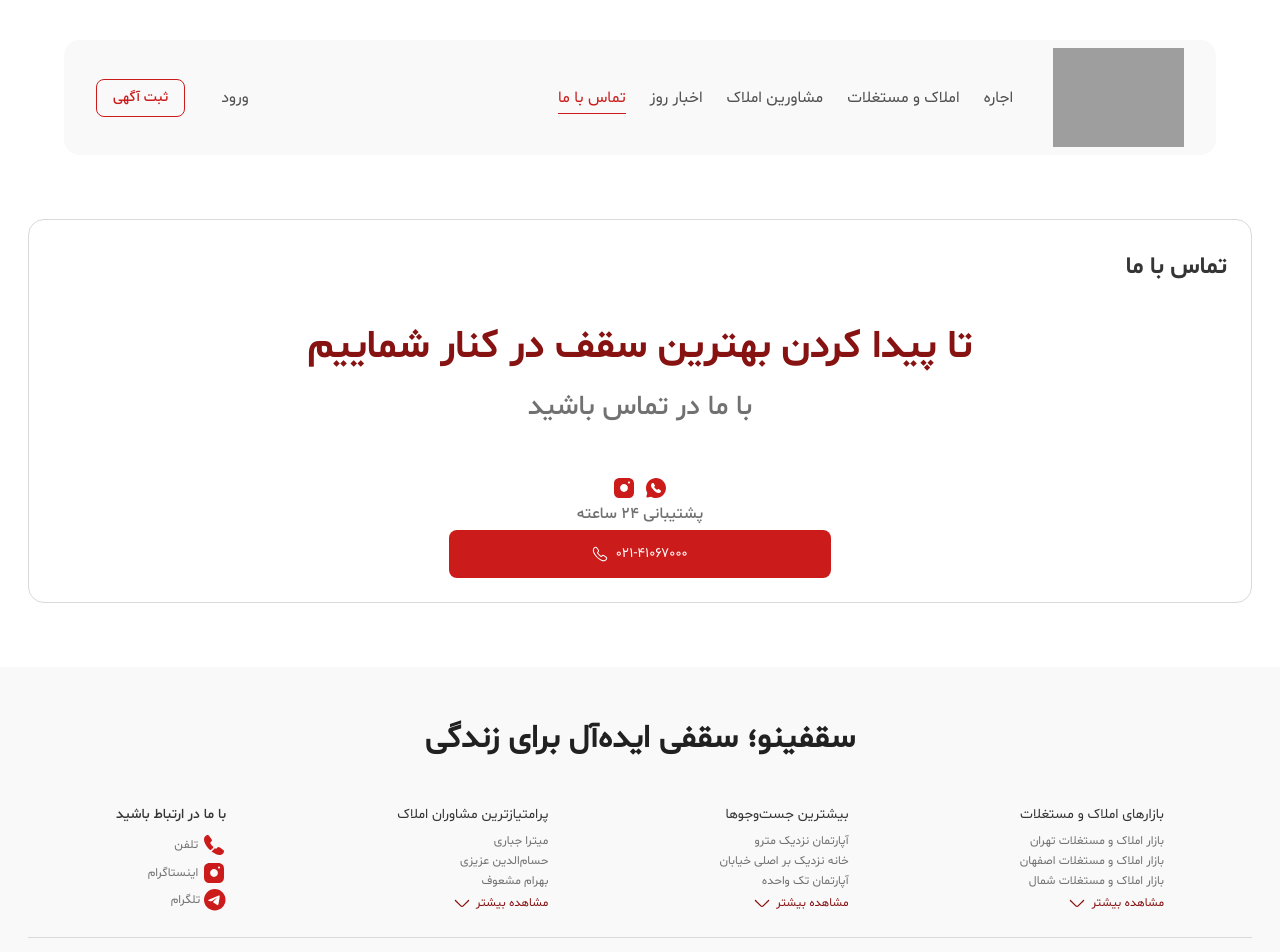
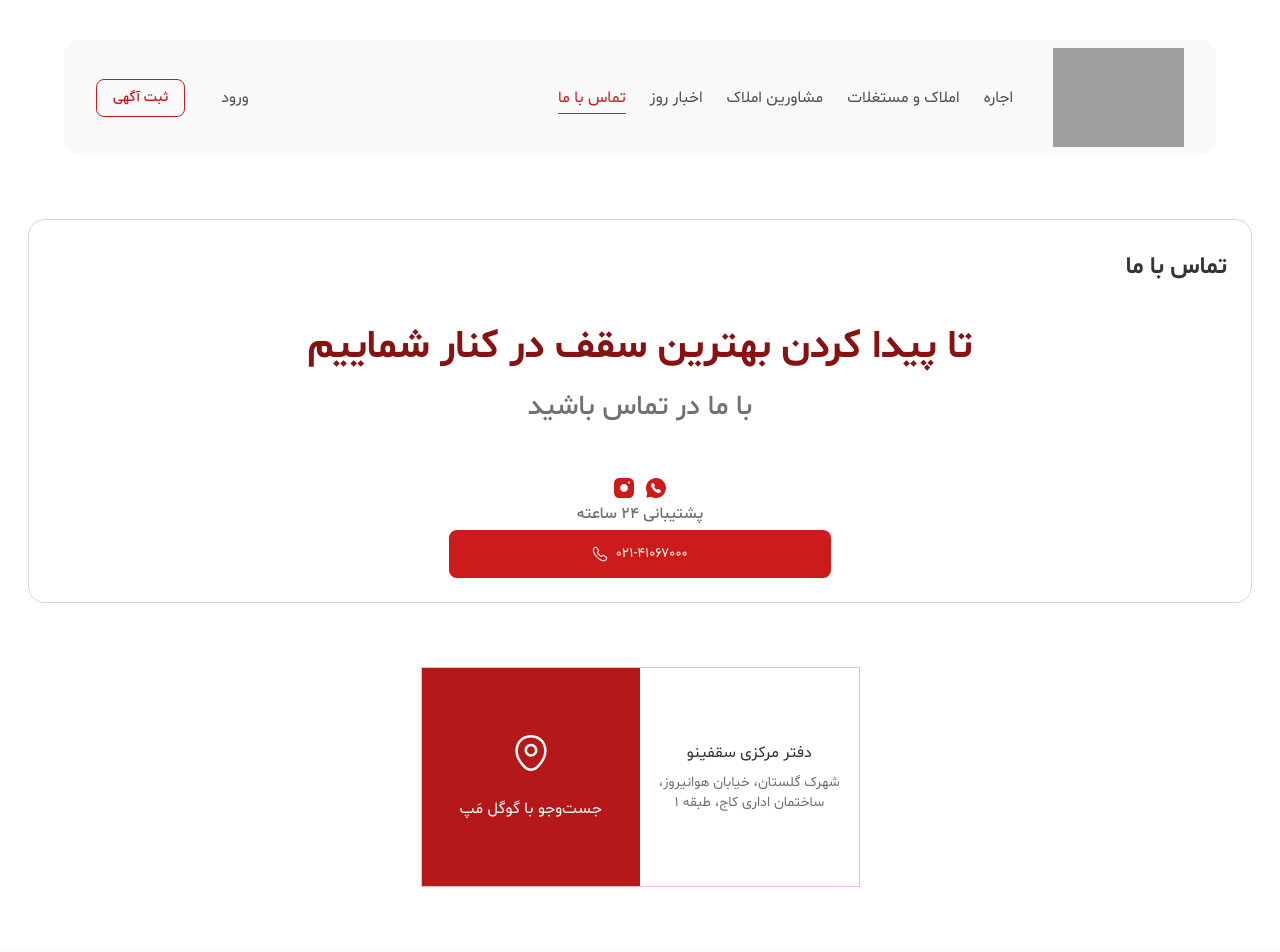
Before and after one commit to soheil-jalili/Saghfinoo, a Next.js app: page /contact in a window 1280 px wide. Shown: the top 952 px of the page. Built offline with nearby package versions, Linux system fonts and the light colour scheme; grey boxes are pictures that could not be loaded.

Commit message:
[ADD] BoxContact component for contact page

```diff
--- a/app/contact/page.tsx
+++ b/app/contact/page.tsx
@@ -1,11 +1,15 @@
+import BoxContact from "@/components/templates/Contact/BoxContact/BoxContact";
 import MainContact from "@/components/templates/Contact/MainContact";
 import React from "react";
 
 const ContactPage: React.FC = () => {
   return (
-    <section className="xl:container rounded-2xl pt-8 pb-6 border border-gray-5 my-16 mx-4 md:mx-10.5 lg:mx-[65px] ml:mx-0">
-      <MainContact />
-    </section>
+    <>
+      <div className="xl:container rounded-2xl pt-8 pb-6 border border-gray-5 my-16 mx-4 md:mx-10.5 lg:mx-[65px] ml:mx-0">
+        <MainContact />
+      </div>
+      <BoxContact />
+    </>
   );
 };
 
--- a/app/globals.css
+++ b/app/globals.css
@@ -32,6 +32,9 @@
   --color-service-black: #0c0c0c;
   --color-info-input: #2f80ed;
   --color-info-input-back: #d7eafc;
+  --color-primary-tint-4: #F6BBBB;
+
+  --color-primary-shade-1: #B41818;
 
   --font-regular-shabnam: Shabnam;
   --font-bold-shabnam: Shabnam-Bold;
--- /dev/null
+++ b/components/templates/Contact/BoxContact/BoxContact.tsx
@@ -0,0 +1,39 @@
+import Link from "next/link";
+import React from "react";
+
+const BoxContact: React.FC = () => {
+  return (
+    <div className="border border-primary-tint-4 flex items-stretch sm:w-[439px] sm:h-55 mx-auto my-15.5">
+      <div className="flex items-center gap-2 flex-col flex-1 text-center justify-center">
+        <p className="text-gray-11 text-xs sm:text-base">دفتر مرکزی سقفینو</p>
+        <p className="text-gray-9 text-[10px] sm:text-sm">
+          شهرک گلستان، خیابان هوانیروز، ساختمان اداری کاج، طبقه ۱
+        </p>
+      </div>
+
+      <div className="bg-primary-shade-1 flex items-center  justify-center flex-col flex-1">
+        <svg
+          viewBox="0 0 40 40"
+          fill="none"
+          xmlns="http://www.w3.org/2000/svg"
+          className="w-8 h-8 sm:w-10 sm:h-10 mb-1 sm:mb-6"
+        >
+          <path
+            d="M19.9969 23.6167C16.4469 23.6167 13.5469 20.7333 13.5469 17.1667C13.5469 13.6 16.4469 10.7333 19.9969 10.7333C23.5469 10.7333 26.4469 13.6167 26.4469 17.1833C26.4469 20.75 23.5469 23.6167 19.9969 23.6167ZM19.9969 13.2333C17.8302 13.2333 16.0469 15 16.0469 17.1833C16.0469 19.3667 17.8135 21.1333 19.9969 21.1333C22.1802 21.1333 23.9469 19.3667 23.9469 17.1833C23.9469 15 22.1635 13.2333 19.9969 13.2333Z"
+            fill="white"
+          />
+          <path
+            d="M20.0027 37.9333C17.5361 37.9333 15.0527 37 13.1194 35.15C8.20273 30.4166 2.7694 22.8666 4.8194 13.8833C6.6694 5.73331 13.7861 2.08331 20.0027 2.08331C20.0027 2.08331 20.0027 2.08331 20.0194 2.08331C26.2361 2.08331 33.3527 5.73331 35.2027 13.9C37.2361 22.8833 31.8027 30.4166 26.8861 35.15C24.9527 37 22.4694 37.9333 20.0027 37.9333ZM20.0027 4.58331C15.1527 4.58331 8.9194 7.16665 7.2694 14.4333C5.4694 22.2833 10.4027 29.05 14.8694 33.3333C17.7527 36.1166 22.2694 36.1166 25.1527 33.3333C29.6027 29.05 34.5361 22.2833 32.7694 14.4333C31.1027 7.16665 24.8527 4.58331 20.0027 4.58331Z"
+            fill="white"
+          />
+        </svg>
+
+        <Link href={"/"} className="text-white text-xs sm:text-base">
+          جست‌وجو با گوگل مَپ
+        </Link>
+      </div>
+    </div>
+  );
+};
+
+export default BoxContact;
```
